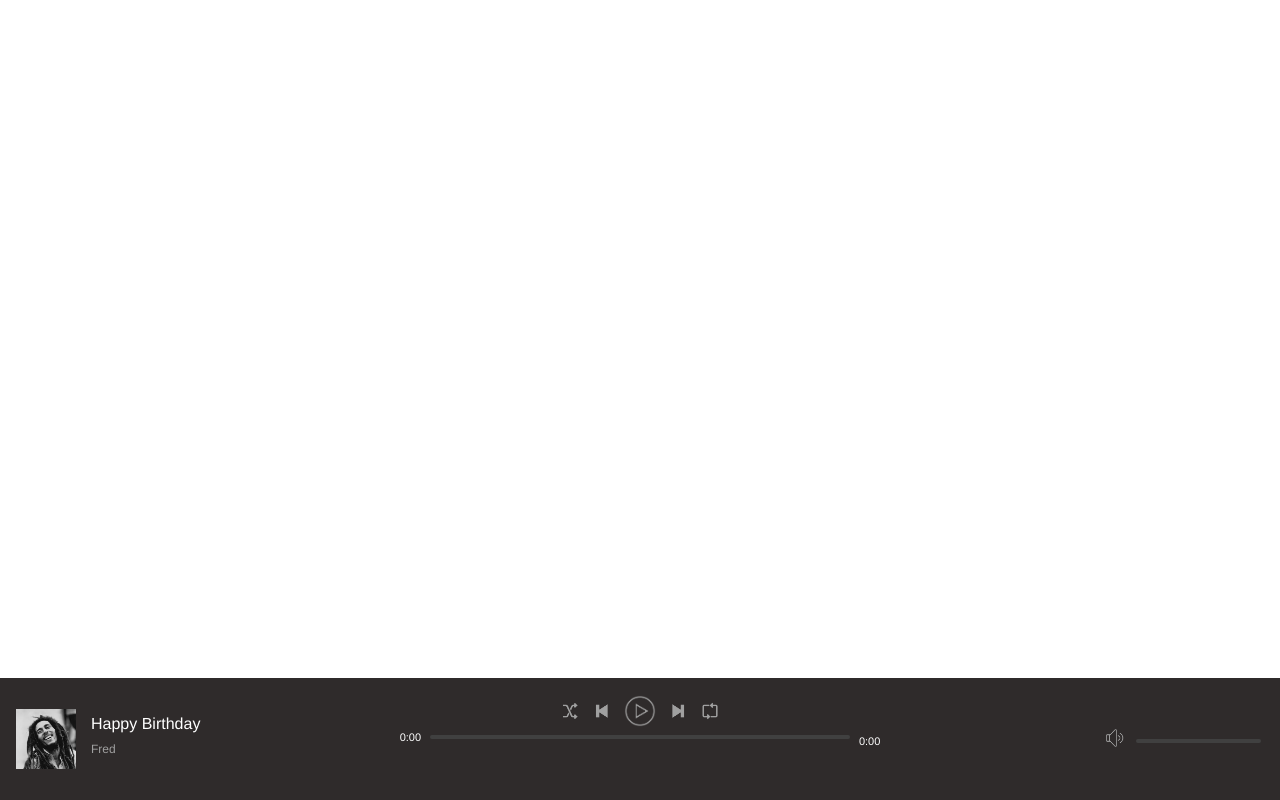
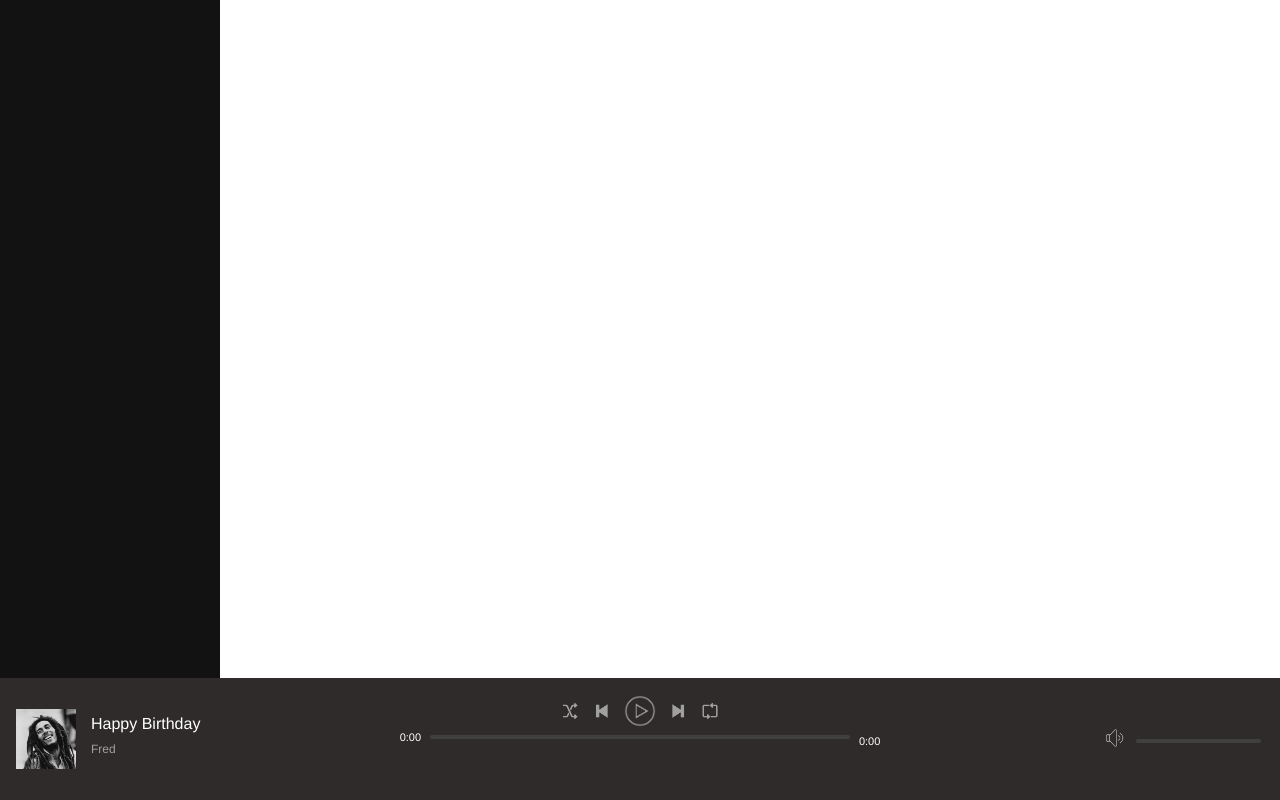
Before and after one commit to fredpen/Fredify-spotify-clone, a PHP site: page / in a window 1280 px wide. Run offline with PHP 8.4, Linux system fonts and the light colour scheme; the visitor is signed in with stand-in values (Sample User, id 1).

Commit message:
Applying styles to the top container postioning the navBarContainer fixed on the left..for a static positioning

```diff
--- a/assets/css/styles.css
+++ b/assets/css/styles.css
@@ -158,3 +158,17 @@ html,body{
 .volumeBar .progressbar{
   width: 125px;
 }
+
+#topContainer{
+  width: 100%;
+  height: 100%;
+}
+
+#NavBarContainer{
+  background: #000000ed;
+  width: 220px;
+  height: 100vh;
+  position: fixed;
+  left: 0;
+t op: 0;
+}
--- a/index.php
+++ b/index.php
@@ -18,6 +18,12 @@
     <link rel="stylesheet" href="assets/css/styles.css">
   </head>
   <body>
+    <div id="mainContainer">
+      <div id="topContainer">
+        <div id="NavBarContainer">
+
+        </div>
+      </div>
       <div id="nowPlayingBarCointaner">
         <div id="nowPlayingBar">
           <!-- the first section the houses the album work -->
@@ -90,5 +96,7 @@
           <!-- middle section ends here -->
         </div> <!--now playing bar -->
       </div><!--now playing container -->
+    </div>
+
   </body>
 </html>
```
Lines whose indentation alone changed are shown as unchanged.
